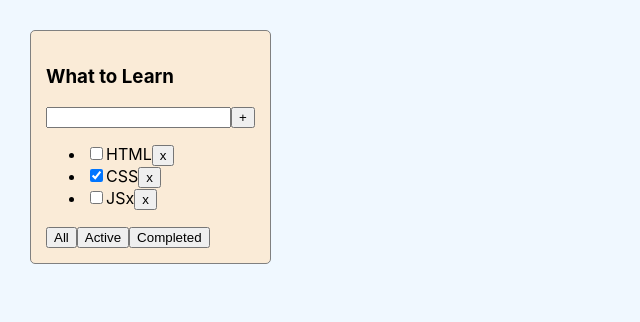
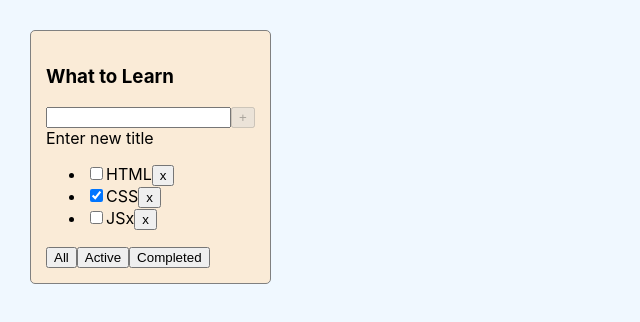
Before and after one commit to theRoodi/trellio, a React (Create React App) app: page / in a window 1280 px wide. Shown: the top 322 px of the page, without its empty margins (0-640 px from the left). Built offline with nearby package versions, Linux system fonts and the light colour scheme.

Commit message:
3 lesson

```diff
--- a/src/App.tsx
+++ b/src/App.tsx
@@ -4,27 +4,38 @@ import {Todolist} from './Todolist';
 
 
 export type TaskType = {
-    id: number
+    id: string
     isDone: boolean
     title: string
 }
 function App() {
 
+
     const [tasks, setTasks] = useState<Array<TaskType>>([
-        {id: 0, isDone: false, title: 'HTML'},
-        {id: 1, isDone: true, title: 'CSS'},
-        {id: 2, isDone: false, title: 'JSx'}
+        {id: crypto.randomUUID(), isDone: false, title: 'HTML'},
+        {id: crypto.randomUUID(), isDone: true, title: 'CSS'},
+        {id: crypto.randomUUID(), isDone: false, title: 'JSx'}
     ])
 
     const title = 'Learn'
 
-    const removeTask = (taskId : number) => {
+    const removeTask = (taskId : string) => {
         setTasks(tasks.filter(task => task.id !== taskId))
+    }
+
+    const addTask = (title: string) => {
+        const newTaskId = crypto.randomUUID()
+        const newTask: TaskType = {
+            id: newTaskId,
+            title: title,
+            isDone: false
+        }
+        setTasks([...tasks, newTask])
     }
 
     return (
         <div className="App">
-            <Todolist title={title} tasks={tasks} removeTask={removeTask}/>
+            <Todolist title={title} tasks={tasks} removeTask={removeTask} addTask={addTask}/>
         </div>
     );
 }
--- a/src/Todolist.tsx
+++ b/src/Todolist.tsx
@@ -1,4 +1,4 @@
-import React, {useState} from 'react';
+import React, {ChangeEvent, KeyboardEvent, useState} from 'react';
 import {TaskType} from './App';
 
 type FilterType = 'all' | 'completed' | 'active'
@@ -6,17 +6,19 @@ type FilterType = 'all' | 'completed' | 'active'
 type Props = {
     title: string
     tasks: Array<TaskType>
-    removeTask: (taskId: number) => void
+    removeTask: (taskId: string) => void
+    addTask: (title: string) => void
 }
 
 export const Todolist = (props: Props) => {
 
 
-    const {title, tasks, removeTask} = props
+    const {title, tasks, removeTask, addTask} = props
     const [filter, setFilter] = useState<FilterType>('all')
+    const [taskTitle, setTaskTitle] = useState<string>('')
 
-    const getFilteredTasks = (allTasks:Array<TaskType>, filterValue: FilterType):Array<TaskType> => {
-        switch (filterValue){
+    const getFilteredTasks = (allTasks: Array<TaskType>, filterValue: FilterType): Array<TaskType> => {
+        switch (filterValue) {
             case 'active':
                 return allTasks.filter(task => !task.isDone)
             case 'completed':
@@ -31,6 +33,21 @@ export const Todolist = (props: Props) => {
     const changeFilter = (nextFilterValue: FilterType) => {
         setFilter(nextFilterValue)
     }
+
+    const onChangeTitle = (e: ChangeEvent<HTMLInputElement>) => {
+        setTaskTitle(e.currentTarget.value)
+    }
+
+    const onAddTask = () => {
+        addTask(taskTitle)
+        setTaskTitle('')
+    }
+
+    const userMessage = taskTitle?.length < 15 ? <span>Enter new title</span> :
+        <span style={{color: 'red'}}>Title is too long!</span>
+
+    const onKeyDownAddTask = (e: KeyboardEvent<HTMLInputElement>) => e.key === 'Enter' && onAddTask()
+    const isAddBtnDisabled = !taskTitle || taskTitle.length >= 15
 
     const listItems: Array<JSX.Element> = filteredTasks.map(task => {
             const onClickRemoveItem = () => {
@@ -54,8 +71,10 @@ export const Todolist = (props: Props) => {
         <div className="todolist">
             <h3>What to {title}</h3>
             <div>
-                <input/>
-                <button>+</button>
+                <input value={taskTitle} onChange={onChangeTitle}
+                       onKeyDown={onKeyDownAddTask}/>
+                <button onClick={onAddTask} disabled={isAddBtnDisabled}>+</button>
+                <div>{userMessage}</div>
             </div>
             {tasksList}
             <div>
```
